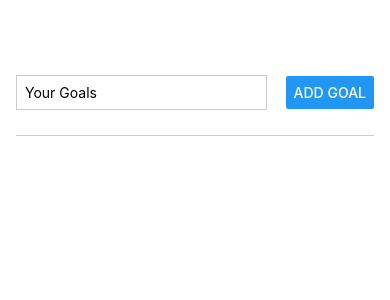
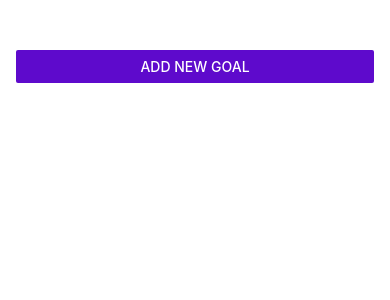
Before and after one commit to Squabbit1/RNCourse, a React Native app: screen / in a window 390 px wide. Shown: the top 300 px of the page. Built offline with nearby package versions, Linux system fonts and the light colour scheme.

Commit message:
Added first Modal, need to work on layout of buttons and stuff.

```diff
--- a/App.js
+++ b/App.js
@@ -2,29 +2,46 @@ import GoalItem from "./components/GoalItem";
 import GoalInput from "./components/GoalInput";
 import { StatusBar } from "expo-status-bar";
 import { useState } from "react";
-import {
-  StyleSheet,
-  View,
-  FlatList,
-} from "react-native";
+import { StyleSheet, View, FlatList, Button} from "react-native";
 
 export default function App() {
+  const [modalIsVisible, setModalIsVisible] = useState(false);
   const [justGoals, setJustGoals] = useState([]);
+
+  function startAddGoalHandler() {
+    setModalIsVisible(true);
+  }
+
+  function endAddGoalHandler() {
+    setModalIsVisible(false);
+  }
 
   function addGoalHandler(enteredGoalText) {
     setJustGoals((currentGoals) => [
       ...currentGoals,
-      { text: enteredGoalText, key: Math.random().toString() },
+      { text: enteredGoalText, id: Math.random().toString() },
     ]);
+  }
+  function deleteGoalHandler(id) {
+    setJustGoals((currentGoals) => {
+      return currentGoals.filter((goal) => goal.id !== id);
+    });
   }
   return (
     <View style={styles.appContainer}>
-      <GoalInput onAddGoal={addGoalHandler} />
+      <Button title='Add New Goal' color='#5e0acc' onPress={startAddGoalHandler} />
+      <GoalInput visible={modalIsVisible} onAddGoal={addGoalHandler} onCancel={endAddGoalHandler} />
       <View style={styles.goalsContainer}>
         <FlatList
           data={justGoals}
           renderItem={(itemData) => {
-            return <GoalItem text={itemData.item.text} />;
+            return (
+              <GoalItem
+                text={itemData.item.text}
+                id={itemData.item.id}
+                onDeleteItem={deleteGoalHandler}
+              />
+            );
           }}
         />
       </View>
--- a/components/GoalInput.js
+++ b/components/GoalInput.js
@@ -1,4 +1,4 @@
-import { StyleSheet, View, TextInput, Button } from "react-native";
+import { StyleSheet, View, TextInput, Button, Modal } from "react-native";
 import { useState } from "react";
 
 function GoalInput(props) {
@@ -12,15 +12,21 @@ function GoalInput(props) {
     setEnteredGoalText("");
   }
   return (
+    <Modal visible={props.visible} animationType="slide">
     <View style={styles.inputContainer}>
-      <TextInput
+      <TextInput onSubmitEditing={addGoalHandler}
         style={styles.textInput}
         placeholder="Your Goals"
         onChangeText={goalInputHandler}
         value={enteredGoalText}
       />
       <Button title="Add Goal" onPress={addGoalHandler} />
+
     </View>
+    <View style={styles.closeButton}>
+      <Button title="Close" color="#5e0acc" onPress={props.onCancel} />
+    </View>
+    </Modal>
   );
 }
 export default GoalInput;
@@ -42,4 +48,9 @@ const styles = StyleSheet.create({
     marginRight: 8,
     padding: 8,
   },
+  closeButton: {
+    flex: 1,
+    marginBottom: 8,
+
+  },
 });
--- a/components/Goalitem.js
+++ b/components/Goalitem.js
@@ -1,9 +1,15 @@
-import { StyleSheet, View, Text } from "react-native";
+import { StyleSheet, View, Text, Pressable } from "react-native";
 
 function GoalItem(props) {
   return (
     <View style={styles.goalsBoxes}>
-      <Text style={styles.goalsInList}>{props.text}</Text>
+      <Pressable
+        android_ripple={{ color: "#dddddd" }}
+        onLongPress={props.onDeleteItem.bind(this, props.id)}
+        style={({ pressed }) => pressed && styles.pressedItem}
+      >
+        <Text style={styles.goalsInList}>{props.text}</Text>
+      </Pressable>
     </View>
   );
 }
@@ -11,13 +17,17 @@ function GoalItem(props) {
 export default GoalItem;
 
 const styles = StyleSheet.create({
-     goalsBoxes: {
+  goalsBoxes: {
     margin: 8,
-    padding: 8,
     borderRadius: 6,
     backgroundColor: "#5e0acc",
   },
   goalsInList: {
+    padding: 8,
     color: "white",
   },
+  pressedItem: {
+    opacity: 0.5,
+    backgroundColor: "red",
+  },
 });
```
